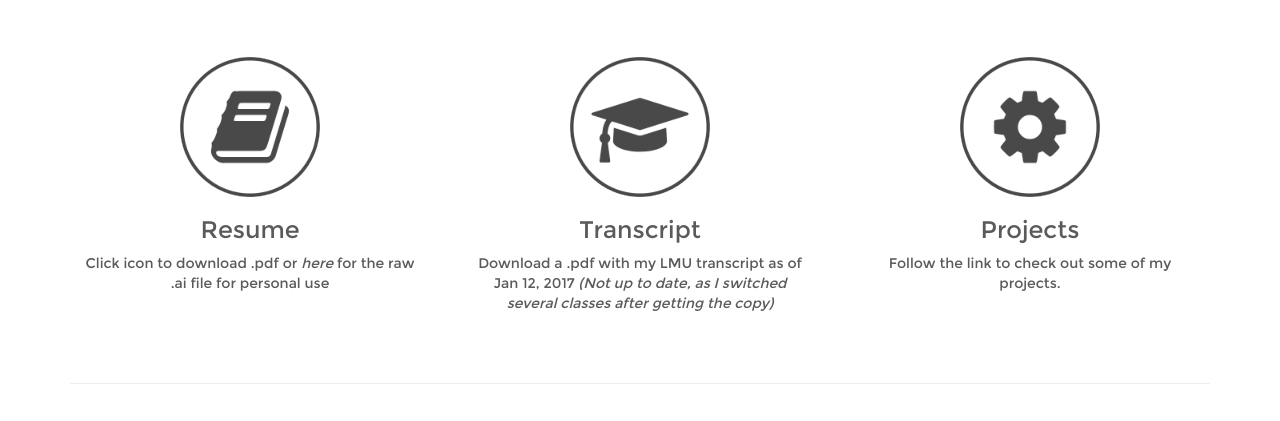
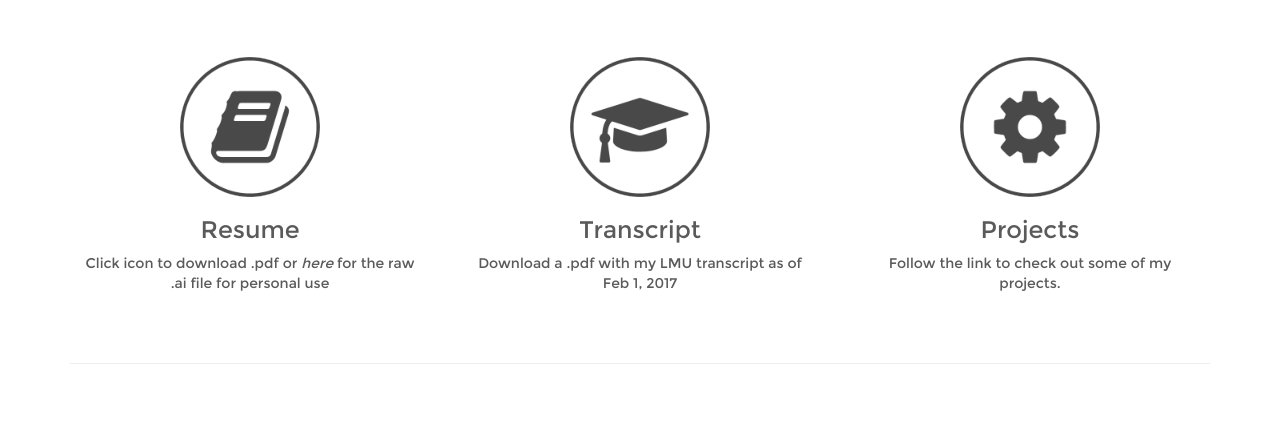
Before and after one commit to juanjoneri/juanjoneri.github.io, a plain HTML site: page index.html in a window 1280 px wide. Shown: the part 153-574 px from the top of the page. Drawn offline with Linux system fonts and the light colour scheme.

Commit message:
udate text under transcript

```diff
--- a/index.html
+++ b/index.html
@@ -66,7 +66,7 @@
             <img class="img-circle" width="140" height="140" src="img/cap.png">
         </a>
         <h3>Transcript</h3>
-        <p>Download a .pdf with my LMU transcript as of Jan 12, 2017 <i>(Not up to date, as I switched several classes after getting the copy)</i></p>
+        <p>Download a .pdf with my LMU transcript as of Feb 1, 2017</p>
     </div>
 
     <div class="col-xs-4 col-sm-4" id="gear"><!--bubble 3-->
```
